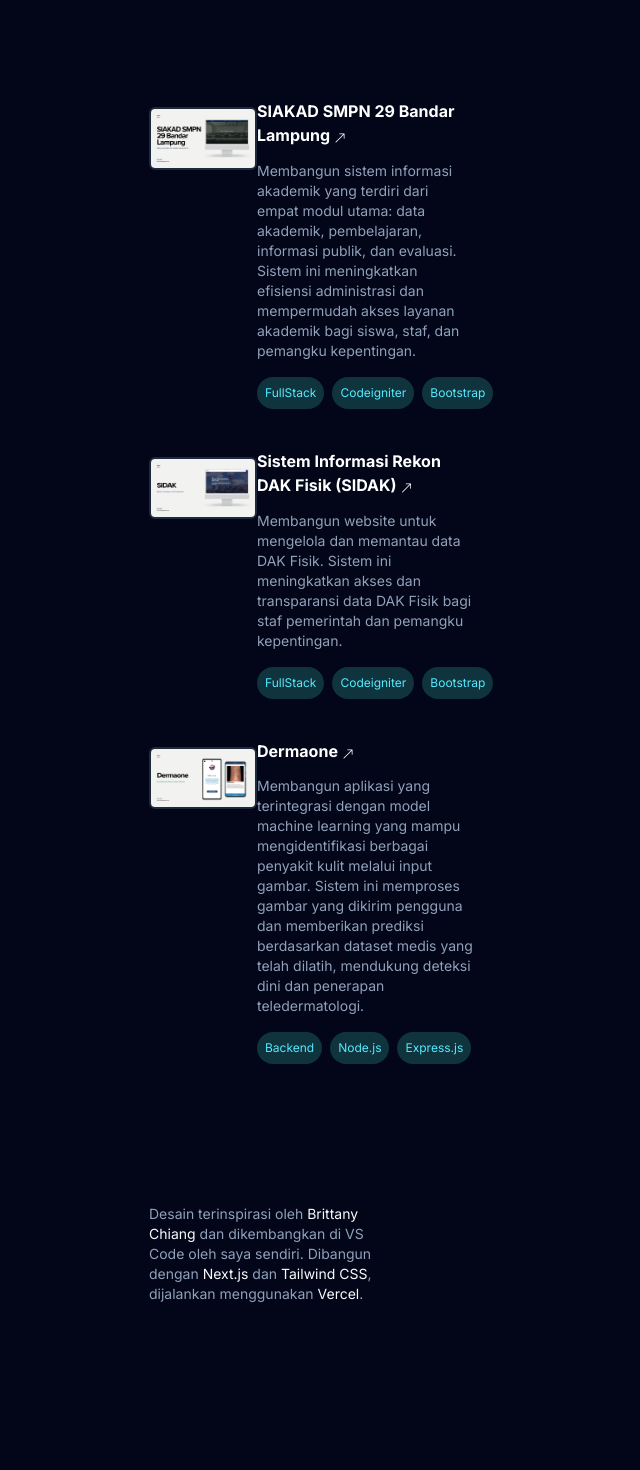
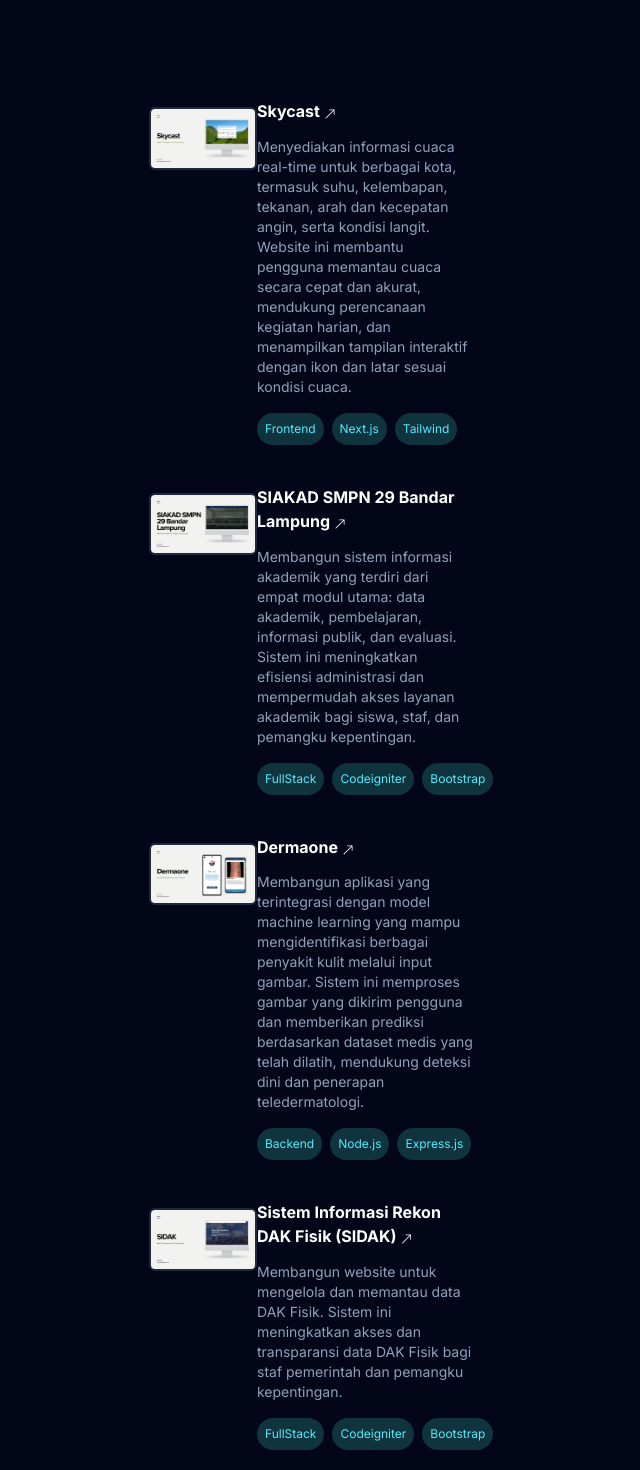
Before and after one commit to mrafisatria/Portfolio, a Next.js app: page / in a window 1280 px wide. Shown: the part 2220-3690 px from the top of the page, without its empty margins (515-1155 px from the left). Built offline with nearby package versions, Linux system fonts and the light colour scheme.

Commit message:
Update Skycast

```diff
--- a/src/app/sizesm.jsx
+++ b/src/app/sizesm.jsx
@@ -301,6 +301,35 @@ export default function SizeSm(){
                         <div className="">
                             <p className="text-sm font-bold text-slate-50 tracking-wider">PROJECTS</p>
                         </div>
+
+                        <div className="pt-10 pb-5">
+                            <div className="flex flex-col">
+                                <div className="">
+                                    <a href="https://skycastid.vercel.app" target="blank" className="group">
+                                        <p className="text-white group-hover:text-cyan-300 mb-3 font-bold">
+                                            Skycast
+                                            <span className="inline-block ml-1 align-middle transition-transform duration-300 ease-in-out group-hover:translate-x-1 group-hover:-translate-y-1">
+                                                <i className="bi bi-arrow-up-right text-xs"></i>
+                                            </span>
+                                        </p>
+                                    </a>
+                                    <p className="text-sm text-slate-400 font-normal">
+                                        Menyediakan informasi cuaca real-time untuk berbagai kota, termasuk suhu, kelembapan, tekanan, arah dan kecepatan angin,
+                                        serta kondisi langit. Website ini membantu pengguna memantau cuaca secara cepat dan akurat, mendukung perencanaan kegiatan harian,
+                                        dan menampilkan tampilan interaktif dengan ikon dan latar sesuai kondisi cuaca.
+                                    </p>
+                                    <div className="flex w-full mt-4 gap-2">
+                                        <p className="bg-teal-300/20 text-cyan-300 rounded-full p-2 text-xs">Frontend</p>
+                                        <p className="bg-teal-300/20 text-cyan-300 rounded-full p-2 text-xs">Next.js</p>
+                                        <p className="bg-teal-300/20 text-cyan-300 rounded-full p-2 text-xs">Tailwind</p>
+                                    </div>
+                                </div>
+                                <div className="">
+                                    <Image src="/images/Skycast.png" alt="Profil" width={200} height={200} className="mt-5 border border-slate-800 border-2 rounded-md group-hover:border-slate-500"/>
+                                </div>
+                            </div>
+                        </div>
+
                         <div className="pt-10 pb-5">
                             <div className="flex flex-col">
                                 <div className="">
@@ -325,33 +354,6 @@ export default function SizeSm(){
                                 </div>
                                 <div className="">
                                     <Image src="/images/SIAKAD.png" alt="Profil" width={200} height={200} className="mt-5 border border-slate-800 border-2 rounded-md group-hover:border-slate-500"/>
-                                </div>
-                            </div>
-                        </div>
-
-                        <div className="pt-10 pb-5">
-                            <div className="flex flex-col">
-                                <div className="">
-                                    <a href="" target="blank" className="group">
-                                        <p className="text-white group-hover:text-cyan-300 mb-3 font-bold">
-                                            Sistem Informasi Rekon DAK Fisik (SIDAK)
-                                            <span className="inline-block ml-1 align-middle transition-transform duration-300 ease-in-out group-hover:translate-x-1 group-hover:-translate-y-1">
-                                                <i className="bi bi-arrow-up-right text-xs"></i>
-                                            </span>
-                                        </p>
-                                    </a>
-                                    <p className="text-sm text-slate-400 font-normal">
-                                        Membangun website untuk mengelola dan memantau data DAK Fisik. Sistem ini meningkatkan
-                                        akses dan transparansi data DAK Fisik bagi staf pemerintah dan pemangku kepentingan.
-                                    </p>
-                                    <div className="flex w-full mt-4 gap-2">
-                                        <p className="bg-teal-300/20 text-cyan-300 rounded-full p-2 text-xs">FullStack</p>
-                                        <p className="bg-teal-300/20 text-cyan-300 rounded-full p-2 text-xs">Codeigniter</p>
-                                        <p className="bg-teal-300/20 text-cyan-300 rounded-full p-2 text-xs">Bootstrap</p>
-                                    </div>
-                                </div>
-                                <div className="">
-                                    <Image src="/images/SIDAK.png" alt="Profil" width={200} height={200} className="mt-5 border border-slate-800 border-2 rounded-md group-hover:border-slate-500"/>
                                 </div>
                             </div>
                         </div>
@@ -384,6 +386,34 @@ export default function SizeSm(){
                                 </div>
                             </div>
                         </div>
+
+                        <div className="pt-10 pb-5">
+                            <div className="flex flex-col">
+                                <div className="">
+                                    <a href="" target="blank" className="group">
+                                        <p className="text-white group-hover:text-cyan-300 mb-3 font-bold">
+                                            Sistem Informasi Rekon DAK Fisik (SIDAK)
+                                            <span className="inline-block ml-1 align-middle transition-transform duration-300 ease-in-out group-hover:translate-x-1 group-hover:-translate-y-1">
+                                                <i className="bi bi-arrow-up-right text-xs"></i>
+                                            </span>
+                                        </p>
+                                    </a>
+                                    <p className="text-sm text-slate-400 font-normal">
+                                        Membangun website untuk mengelola dan memantau data DAK Fisik. Sistem ini meningkatkan
+                                        akses dan transparansi data DAK Fisik bagi staf pemerintah dan pemangku kepentingan.
+                                    </p>
+                                    <div className="flex w-full mt-4 gap-2">
+                                        <p className="bg-teal-300/20 text-cyan-300 rounded-full p-2 text-xs">FullStack</p>
+                                        <p className="bg-teal-300/20 text-cyan-300 rounded-full p-2 text-xs">Codeigniter</p>
+                                        <p className="bg-teal-300/20 text-cyan-300 rounded-full p-2 text-xs">Bootstrap</p>
+                                    </div>
+                                </div>
+                                <div className="">
+                                    <Image src="/images/SIDAK.png" alt="Profil" width={200} height={200} className="mt-5 border border-slate-800 border-2 rounded-md group-hover:border-slate-500"/>
+                                </div>
+                            </div>
+                        </div>
+
                     </div>
                     {/* Projects */}
 
--- a/src/app/sizexl.jsx
+++ b/src/app/sizexl.jsx
@@ -365,6 +365,34 @@ export default function SizeXl(){
                     {/* Projects */}
                     <section id="projects" className="grid mt-30">
 
+                        <a href="https://skycastid.vercel.app" target="blank">
+                            <div className="ml-17 pr-8 pl-8 pt-5 pb-5 hover:bg-slate-600/20 hover:backdrop-blur-md hover:shadow-xl transition-all duration-300 rounded-xl group">
+                                <div className="flex">
+                                    <div className="w-1/3">
+                                        <Image src="/images/Skycast.png" alt="Profil" width={150} height={150} className="mt-2 border border-slate-800 border-2 rounded-md group-hover:border-slate-500"/>
+                                    </div>
+                                    <div className="w-2/3">
+                                        <p className="text-white group-hover:text-cyan-300 mb-3 font-bold">
+                                            Skycast
+                                            <span className="inline-block ml-1 align-middle transition-transform duration-300 ease-in-out group-hover:translate-x-1 group-hover:-translate-y-1">
+                                                <i className="bi bi-arrow-up-right text-xs"></i>
+                                            </span>
+                                        </p>
+                                        <p className="text-sm text-slate-400 font-normal">
+                                            Menyediakan informasi cuaca real-time untuk berbagai kota, termasuk suhu, kelembapan, tekanan, arah dan kecepatan angin,
+                                            serta kondisi langit. Website ini membantu pengguna memantau cuaca secara cepat dan akurat, mendukung perencanaan kegiatan harian,
+                                            dan menampilkan tampilan interaktif dengan ikon dan latar sesuai kondisi cuaca.
+                                        </p>
+                                        <div className="flex w-full mt-4 gap-2">
+                                            <p className="bg-teal-300/20 text-cyan-300 rounded-full p-2 text-xs">Frontend</p>
+                                            <p className="bg-teal-300/20 text-cyan-300 rounded-full p-2 text-xs">Next.js</p>
+                                            <p className="bg-teal-300/20 text-cyan-300 rounded-full p-2 text-xs">Tailwind</p>
+                                        </div>
+                                    </div>
+                                </div>
+                            </div>
+                        </a>
+
                         <a href="">
                             <div className="ml-17 pr-8 pl-8 pt-5 pb-5 hover:bg-slate-600/20 hover:backdrop-blur-md hover:shadow-xl transition-all duration-300 rounded-xl group">
                                 <div className="flex">
@@ -382,33 +410,6 @@ export default function SizeXl(){
                                             Membangun sistem informasi akademik yang terdiri dari empat modul utama: data akademik,
                                             pembelajaran, informasi publik, dan evaluasi. Sistem ini meningkatkan efisiensi administrasi
                                             dan mempermudah akses layanan akademik bagi siswa, staf, dan pemangku kepentingan.
-                                        </p>
-                                        <div className="flex w-full mt-4 gap-2">
-                                            <p className="bg-teal-300/20 text-cyan-300 rounded-full p-2 text-xs">FullStack</p>
-                                            <p className="bg-teal-300/20 text-cyan-300 rounded-full p-2 text-xs">Codeigniter</p>
-                                            <p className="bg-teal-300/20 text-cyan-300 rounded-full p-2 text-xs">Bootstrap</p>
-                                        </div>
-                                    </div>
-                                </div>
-                            </div>
-                        </a>
-
-                        <a href="" target="blank">
-                            <div className="ml-17 pr-8 pl-8 pt-5 pb-5 hover:bg-slate-600/20 hover:backdrop-blur-md hover:shadow-xl transition-all duration-300 rounded-xl group">
-                                <div className="flex">
-                                    <div className="w-1/3">
-                                        <Image src="/images/SIDAK.png" alt="Profil" width={150} height={150} className="mt-2 border border-slate-800 border-2 rounded-md group-hover:border-slate-500"/>
-                                    </div>
-                                    <div className="w-2/3">
-                                        <p className="text-white group-hover:text-cyan-300 mb-3 font-bold">
-                                            Sistem Informasi Rekon DAK Fisik (SIDAK)
-                                            <span className="inline-block ml-1 align-middle transition-transform duration-300 ease-in-out group-hover:translate-x-1 group-hover:-translate-y-1">
-                                                <i className="bi bi-arrow-up-right text-xs"></i>
-                                            </span>
-                                        </p>
-                                        <p className="text-sm text-slate-400 font-normal">
-                                            Membangun website untuk mengelola dan memantau data DAK Fisik. Sistem ini meningkatkan
-                                            akses dan transparansi data DAK Fisik bagi staf pemerintah dan pemangku kepentingan.
                                         </p>
                                         <div className="flex w-full mt-4 gap-2">
                                             <p className="bg-teal-300/20 text-cyan-300 rounded-full p-2 text-xs">FullStack</p>
@@ -449,6 +450,33 @@ export default function SizeXl(){
                             </div>
                         </a>
 
+                        <a href="" target="blank">
+                            <div className="ml-17 pr-8 pl-8 pt-5 pb-5 hover:bg-slate-600/20 hover:backdrop-blur-md hover:shadow-xl transition-all duration-300 rounded-xl group">
+                                <div className="flex">
+                                    <div className="w-1/3">
+                                        <Image src="/images/SIDAK.png" alt="Profil" width={150} height={150} className="mt-2 border border-slate-800 border-2 rounded-md group-hover:border-slate-500"/>
+                                    </div>
+                                    <div className="w-2/3">
+                                        <p className="text-white group-hover:text-cyan-300 mb-3 font-bold">
+                                            Sistem Informasi Rekon DAK Fisik (SIDAK)
+                                            <span className="inline-block ml-1 align-middle transition-transform duration-300 ease-in-out group-hover:translate-x-1 group-hover:-translate-y-1">
+                                                <i className="bi bi-arrow-up-right text-xs"></i>
+                                            </span>
+                                        </p>
+                                        <p className="text-sm text-slate-400 font-normal">
+                                            Membangun website untuk mengelola dan memantau data DAK Fisik. Sistem ini meningkatkan
+                                            akses dan transparansi data DAK Fisik bagi staf pemerintah dan pemangku kepentingan.
+                                        </p>
+                                        <div className="flex w-full mt-4 gap-2">
+                                            <p className="bg-teal-300/20 text-cyan-300 rounded-full p-2 text-xs">FullStack</p>
+                                            <p className="bg-teal-300/20 text-cyan-300 rounded-full p-2 text-xs">Codeigniter</p>
+                                            <p className="bg-teal-300/20 text-cyan-300 rounded-full p-2 text-xs">Bootstrap</p>
+                                        </div>
+                                    </div>
+                                </div>
+                            </div>
+                        </a>
+
                     </section>
                     {/* Projects */}
 
```
Also changed, not shown: public/images/Skycast.png (added).
